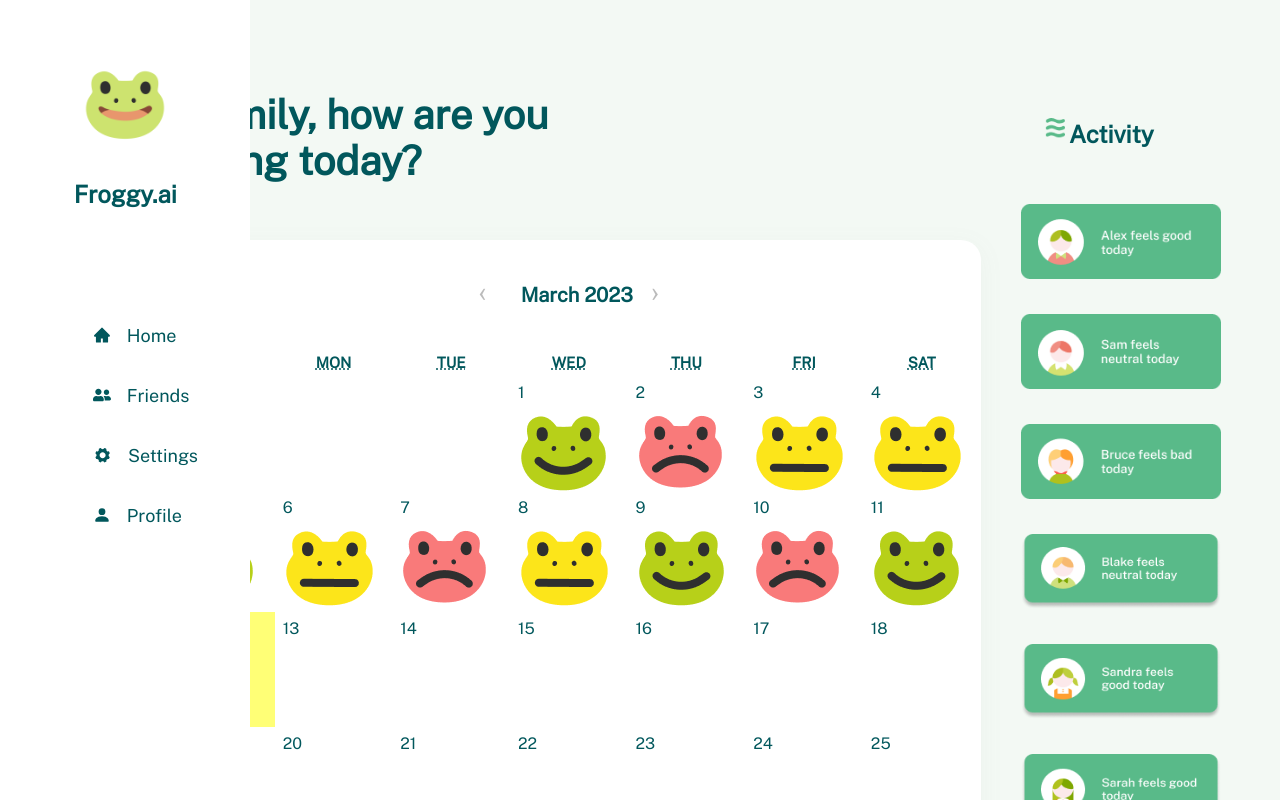
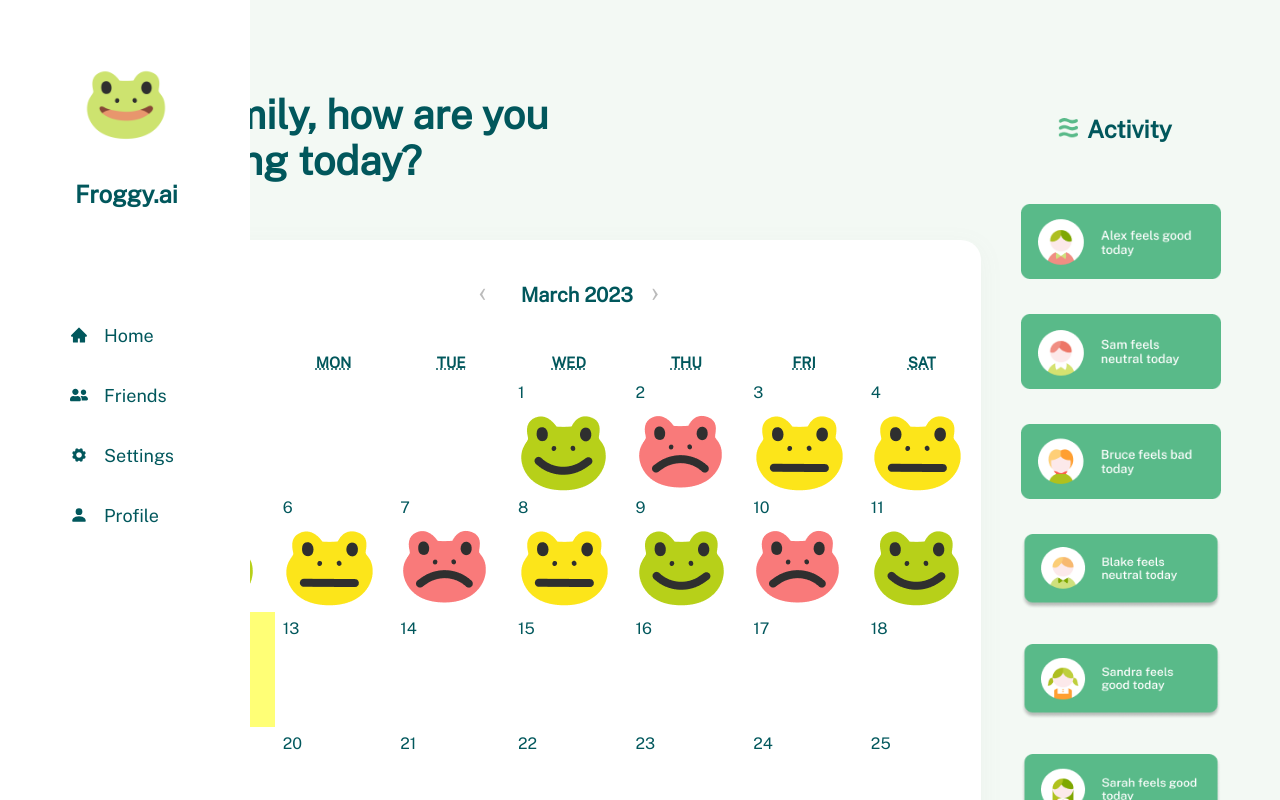
Before and after one commit to shmaiii/cmdf23, a React (Create React App) app in the folder front-end/: page / in a window 1280 px wide. Shown: the top 800 px of the page. Built offline with nearby package versions, Linux system fonts and the light colour scheme.

Commit message:
minor changes

```diff
--- a/front-end/src/components/ActivityBar.css
+++ b/front-end/src/components/ActivityBar.css
@@ -35,6 +35,8 @@
     font-weight: bold;
     color: #01575C;
     margin-right: 10px;
+    margin-bottom: 27px;
+    margin-left: 5px;
   }
 
   .float-container {
@@ -69,3 +71,7 @@ p {
   width: 150px;
   float: right;
 }
+
+.activity-image {
+  margin-left: 13px;
+}
--- a/front-end/src/components/ActivityBar.js
+++ b/front-end/src/components/ActivityBar.js
@@ -34,7 +34,7 @@ function ActivityBar() {
             </div>
         <div class="float-child2">
           <div className="activity-bar-text" align="center">
-            <img src={activityLogo} style={{width: "15%", height: "15%"}}/>
+            <img class="activity-image" src={activityLogo} style={{width: "15%", height: "15%"}}/>
             <p className="activitybar-text"> Activity</p>
           </div>
 
--- a/front-end/src/components/Navbar.css
+++ b/front-end/src/components/Navbar.css
@@ -27,13 +27,14 @@
 .nav-menu.active {
     left:0;
     transition: 350ms;
+    margin-right: 10px;
 }
 
 .nav-text {
     display: flex;
     justify-content: start;
     align-items: center;
-    padding: 8px 0px 8px 16px;
+    padding: 8px 0px 8px 0px;
     list-style: none;
     height: 60px;
 }
@@ -46,7 +47,7 @@
     height: 100%;
     display: flex;
     align-items: center;
-    padding: 0 16px;
+    padding: 0 8px;
     border-radius: 4px;
 }
 
@@ -56,6 +57,7 @@
 
 .nav-menu-items {
     width:100%;
+    margin-right: 38px;
 }
 
 .navbar-toggle {
--- a/front-end/src/components/SidebarData.js
+++ b/front-end/src/components/SidebarData.js
@@ -20,7 +20,7 @@ export const SidebarData = [
     {
         title: 'Settings',
         path: '/settings',
-        icon: <IoIcons.IoIosSettings style = {{color: '#01575C', width:"60%", height:"60%"}}/>,
+        icon: <IoIcons.IoIosSettings style = {{color: '#01575C'}}/>,
         cName: 'nav-text'
     },
     {
--- a/front-end/src/pages/login.css
+++ b/front-end/src/pages/login.css
@@ -42,7 +42,7 @@
  .float-container-form{
    padding-top: 200px;
    padding-bottom: 10px;
-   margin-left: 350px;
+   margin-left: 300px;
  }
 
  .float-child1-form {
```
